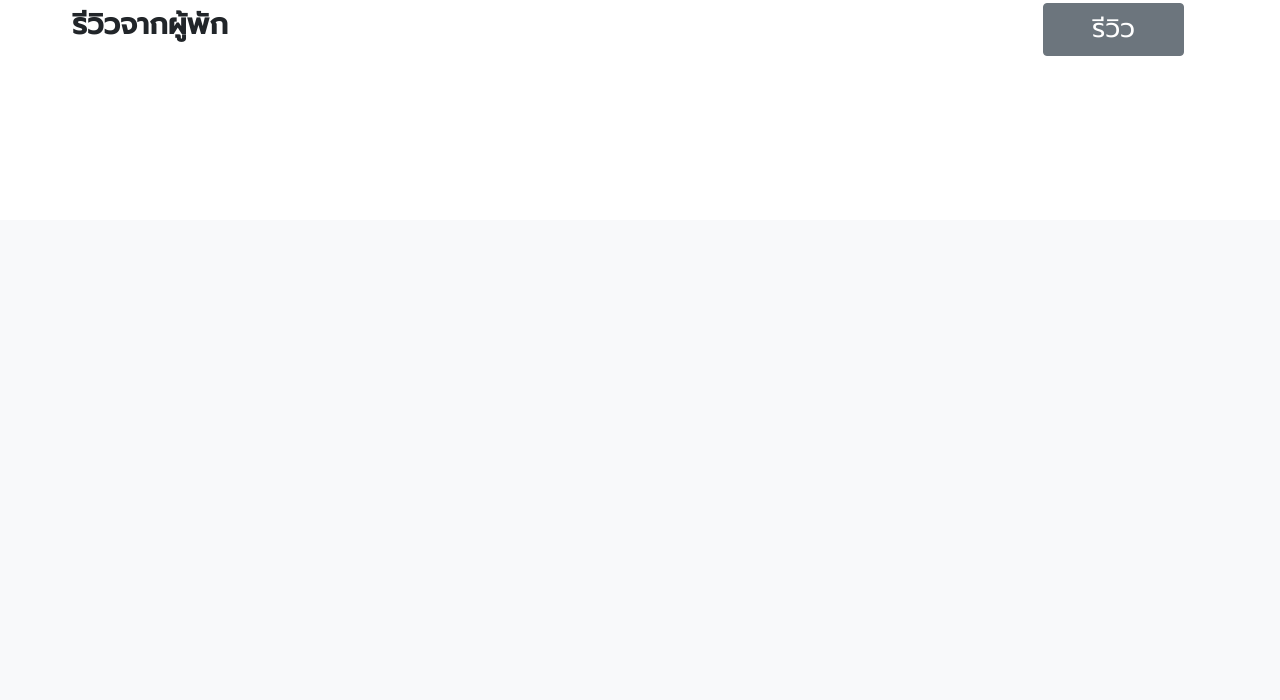
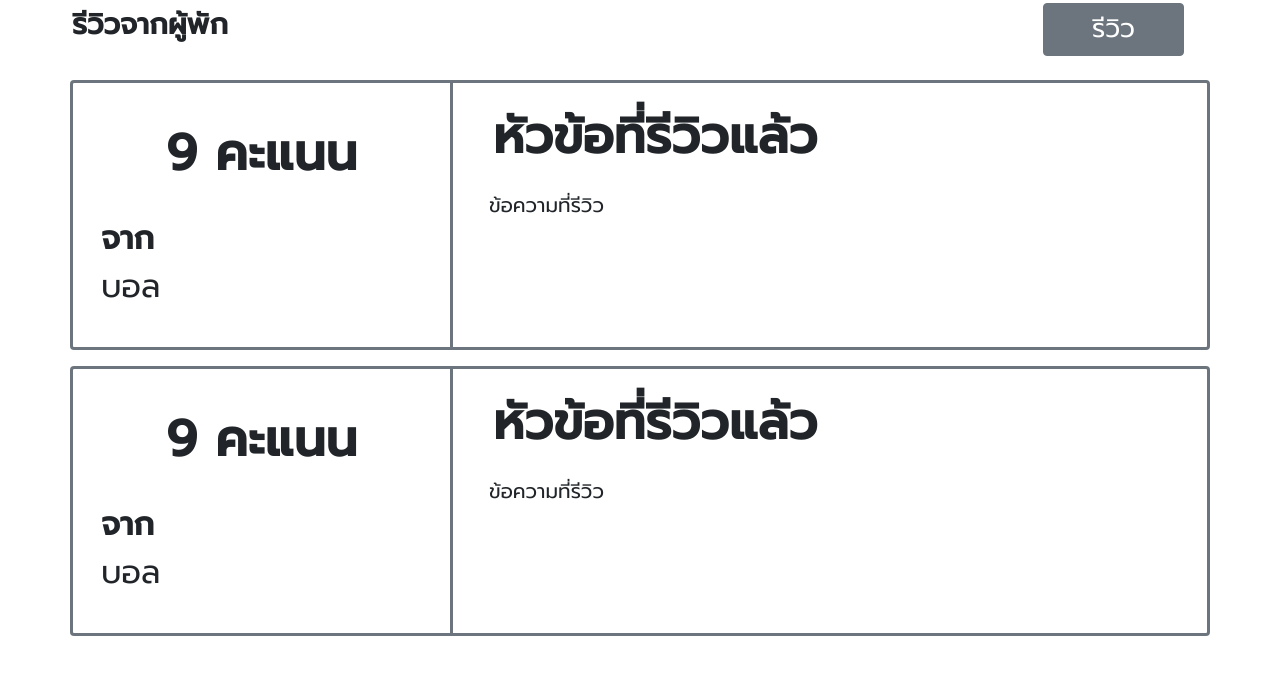
Before and after one commit to aekanut/frontend_hotel, a PHP site: page /review.php in a window 1280 px wide; the page is wider, and only the part inside the window is pictured. Shown: the part 580-1280 px from the top of that part. Before the commit the page ends 636 px from the top of that part, so only its background shows below. Run offline with PHP 8.4, Linux system fonts and the light colour scheme.

Commit message:
newchange

```diff
--- a/review.php
+++ b/review.php
@@ -32,10 +32,14 @@
             <p style="font-size:calc(1.375rem + 1.5vw);" class="mb-2 mx-5">โรงแรม 1</p>
         </div>
 
-        <div name="image" class="d-flex justify-content-between my-2" style="height: 350px;">
-            <img src="https://www.digopaul.com/wp-content/uploads/related_images/2015/09/09/square_1.jpg" alt="">
-            <img src="https://www.digopaul.com/wp-content/uploads/related_images/2015/09/09/square_1.jpg" alt="">
-            <img src="https://www.digopaul.com/wp-content/uploads/related_images/2015/09/09/square_1.jpg" alt="">
+        <div name="image" class="d-flex my-2 justify-content-between" style="height: 350px;">
+            <img src="https://www.digopaul.com/wp-content/uploads/related_images/2015/09/09/square_1.jpg" width="350px" alt="">
+            <img src="https://www.digopaul.com/wp-content/uploads/related_images/2015/09/09/square_1.jpg" width="350px" alt="">
+            <div class="border rounded border-secondary p-5 border-2 mx-4" style="width: 45%;">
+                <center>
+                    ข้อมูลที่พัก
+                </center>
+            </div>
         </div>
 
         <div name="name" class="d-flex flex justify-content-between my-4">
@@ -87,7 +91,72 @@
             </div>
         </div>
 
-        <div class="">
+        <div class="reviewed">
+            <div class="container">
+                <div class="row my-3" style="height: 270px;">
+                    <div class="col-4 border-top border-start border-bottom rounded-start border-secondary border-3 bg-white">
+                        <center>
+                            <h1 class="mt-3 mx-3 py-4 fw-bold" style="font-size: 50px;">
+                                9 คะแนน
+                            </h1>
+                        </center>
+
+                        <div class="fs-2 mx-3 fw-bold">
+                            จาก
+                        </div>
+                        <div class="fs-2 mx-3">
+                            บอล
+                        </div>
+
+                    </div>
+                    <div class="col-8 border border-secondary rounded-end border-3 bg-white">
+                        <div class="container">
+                            <div class="row">
+                                <div class="fw-bold p-2 mx-2 my-2" style="font-size: 50px;">
+                                    หัวข้อที่รีวิวแล้ว
+                                </div>
+                            </div>
+                            <div class="row">
+                                <p style="word-wrap: break-word;" class="fs-5">
+                                    ข้อความที่รีวิว
+                                </p>
+                            </div>
+                        </div>
+                    </div>
+                </div>
+
+                <div class="row my-3" style="height: 270px;">
+                    <div class="col-4 border-top border-start border-bottom rounded-start border-secondary border-3 bg-white">
+                        <center>
+                            <h1 class="mt-3 mx-3 py-4 fw-bold" style="font-size: 50px;">
+                                9 คะแนน
+                            </h1>
+                        </center>
+
+                        <div class="fs-2 mx-3 fw-bold">
+                            จาก
+                        </div>
+                        <div class="fs-2 mx-3">
+                            บอล
+                        </div>
+
+                    </div>
+                    <div class="col-8 border border-secondary rounded-end border-3 bg-white">
+                        <div class="container">
+                            <div class="row">
+                                <div class="fw-bold p-2 mx-2 my-2" style="font-size: 50px;">
+                                    หัวข้อที่รีวิวแล้ว
+                                </div>
+                            </div>
+                            <div class="row">
+                                <p style="word-wrap: break-word;" class="fs-5">
+                                    ข้อความที่รีวิว
+                                </p>
+                            </div>
+                        </div>
+                    </div>
+                </div>
+            </div>
         </div>
     </main>
 
```
